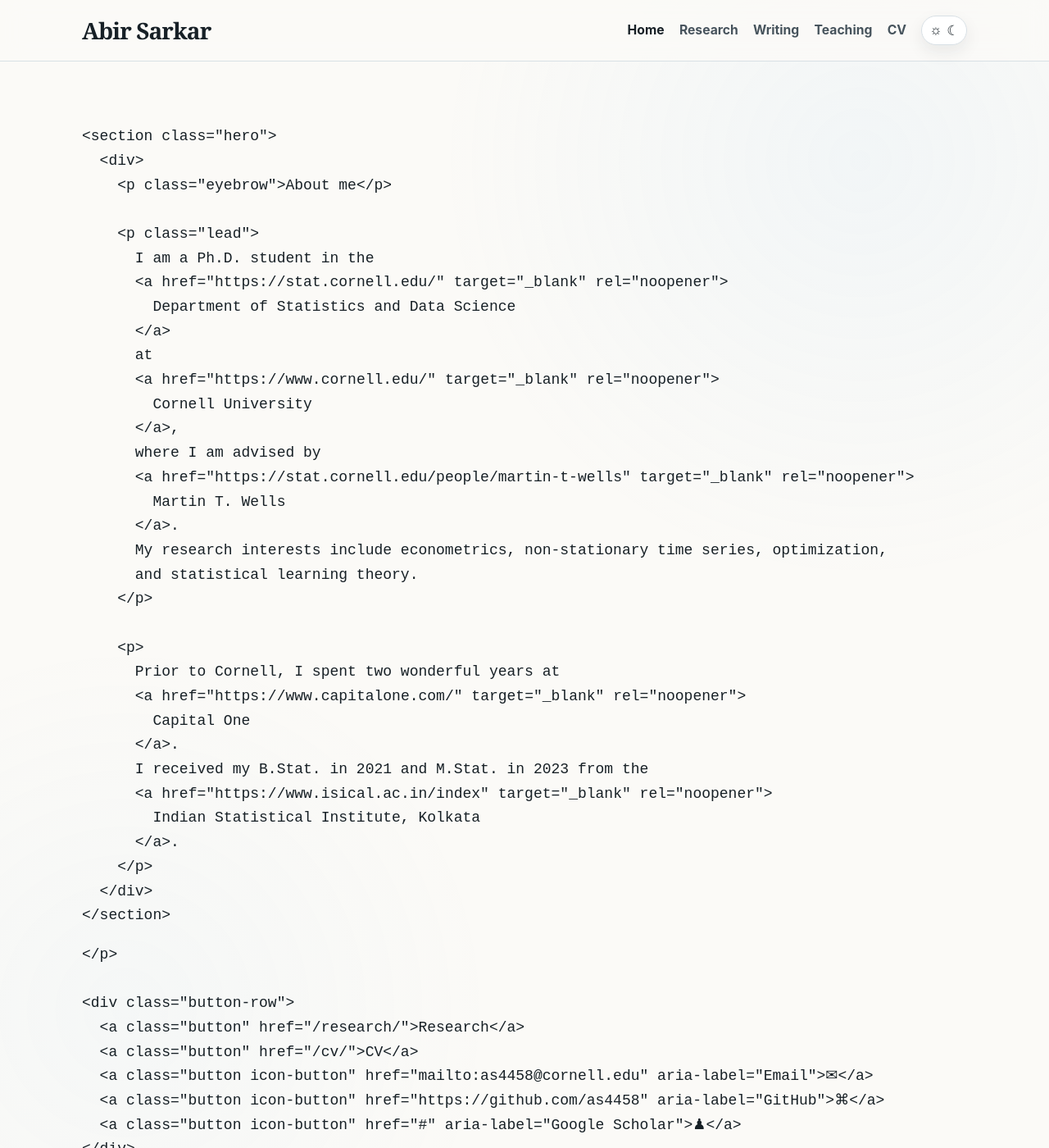
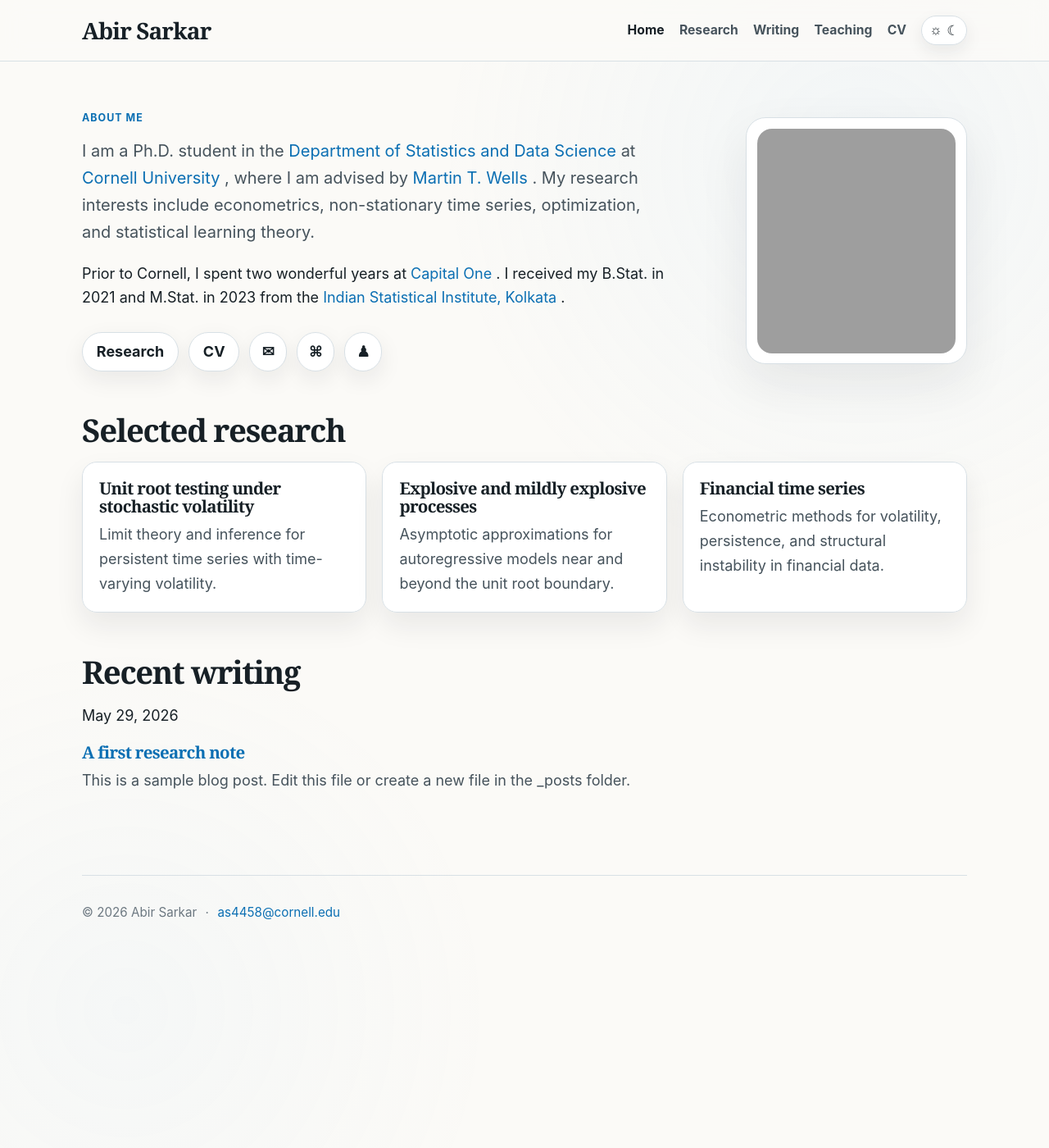
Before and after one commit to AbirS2026/AbirS2026.github.io, a Jekyll site: the page built from index.md, in a window 1280 px wide and 1400 px high. Shown: the whole window at 82% size. Built offline with Jekyll 4.4.1, drawn with Linux system fonts in a browser that asks for light colours; some of the changed text lies outside the part shown; grey boxes are pictures that could not be loaded.

Commit message:
Update index.md

````diff
--- a/index.md
+++ b/index.md
@@ -3,7 +3,6 @@ layout: default
 title: Home
 ---
 
-```html
 <section class="hero">
   <div>
     <p class="eyebrow">About me</p>
@@ -21,8 +20,8 @@ title: Home
       <a href="https://stat.cornell.edu/people/martin-t-wells" target="_blank" rel="noopener">
         Martin T. Wells
       </a>.
-      My research interests include econometrics, non-stationary time series, optimization,
-      and statistical learning theory.
+      My research interests include econometrics, non-stationary time series,
+      optimization, and statistical learning theory.
     </p>
 
     <p>
@@ -35,30 +34,24 @@ title: Home
         Indian Statistical Institute, Kolkata
       </a>.
     </p>
-  </div>
-</section>
-```
-
-
-
-    </p>
 
     <div class="button-row">
       <a class="button" href="{{ '/research/' | relative_url }}">Research</a>
       <a class="button" href="{{ '/cv/' | relative_url }}">CV</a>
       <a class="button icon-button" href="mailto:as4458@cornell.edu" aria-label="Email">✉</a>
-      <a class="button icon-button" href="https://github.com/as4458" aria-label="GitHub">⌘</a>
+      <a class="button icon-button" href="https://github.com/AbirS2026" target="_blank" rel="noopener" aria-label="GitHub">⌘</a>
       <a class="button icon-button" href="#" aria-label="Google Scholar">♟</a>
     </div>
   </div>
 
   <div class="profile-card">
-    <img src="{{ '/assets/img/2025_11_CIS_Abir_ 6.jpg' | relative_url }}" alt="Abir Sarkar">
+    <img src="{{ '/assets/img/profile.jpg' | relative_url }}" alt="Abir Sarkar">
   </div>
 </section>
 
 <section>
   <h2>Selected research</h2>
+
   <div class="grid three">
     <article class="card">
       <h3>Unit root testing under stochastic volatility</h3>
@@ -85,12 +78,17 @@ title: Home
 
 <section>
   <h2>Recent writing</h2>
+
   <div class="list">
     {% for post in site.posts limit:3 %}
       <article class="item">
         <p class="meta">{{ post.date | date: "%B %-d, %Y" }}</p>
-        <h3><a href="{{ post.url | relative_url }}">{{ post.title }}</a></h3>
-        {% if post.excerpt %}<p class="muted">{{ post.excerpt | strip_html | truncate: 190 }}</p>{% endif %}
+        <h3>
+          <a href="{{ post.url | relative_url }}">{{ post.title }}</a>
+        </h3>
+        {% if post.excerpt %}
+          <p class="muted">{{ post.excerpt | strip_html | truncate: 190 }}</p>
+        {% endif %}
       </article>
     {% endfor %}
   </div>
````
